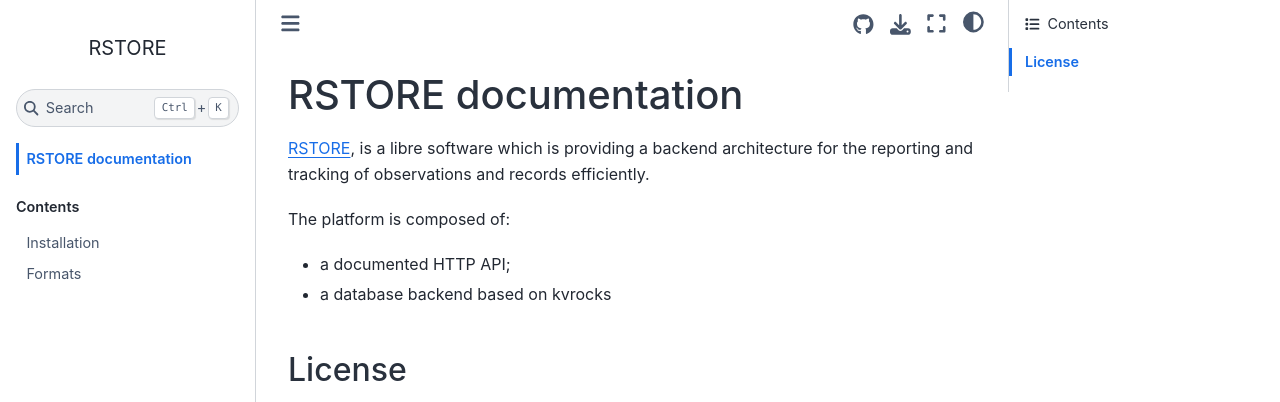
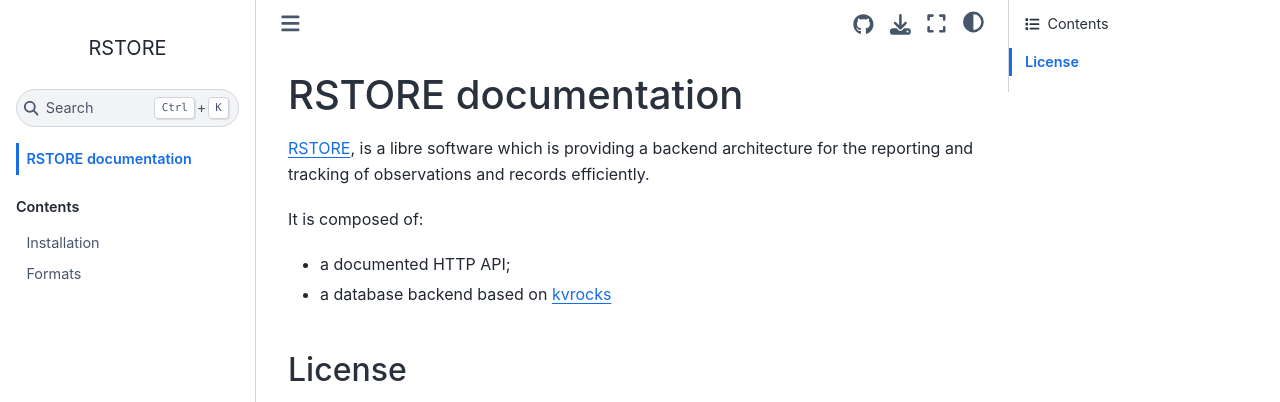
Before and after one commit to scandale-project/RSTORE, a Sphinx documentation site: the page built from docs/index.rst, in a window 1280 px wide. Shown: the top 402 px of the page. Built offline with Sphinx 7.4.7 and the Sphinx Book theme 1.1.4, drawn with Linux system fonts in a browser that asks for light colours.

Commit message:
chg: [documentation] Updated README and docs/index.rst file.

```diff
--- a/docs/index.rst
+++ b/docs/index.rst
@@ -5,10 +5,10 @@ RSTORE documentation
 is a libre software which is providing a backend architecture
 for the reporting and tracking of observations and records efficiently.
 
-The platform is composed of:
+It is composed of:
 
 - a documented HTTP API;
-- a database backend based on kvrocks
+- a database backend based on `kvrocks <https://kvrocks.apache.org>`_
 
 
 .. toctree::
```
Also changed, not shown: README.md (+3 -4 lines).
